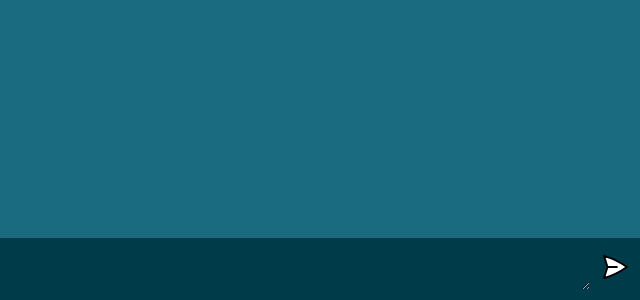
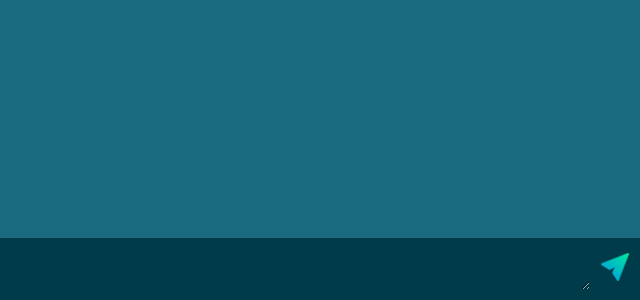
Before and after one commit to iamrehanali1/unisolai, a website built with Vite: page client/index.html in a window 1280 px wide. Shown: the part 500-800 px from the top of the page, 640-1280 px from the left. Built offline with nearby package versions, Linux system fonts and the light colour scheme.

Commit message:
changed the send icon

```diff
--- a/client/index.html
+++ b/client/index.html
@@ -13,7 +13,7 @@
 
       <form>
         <textarea name="prompt" rows="1" cols="1" placeholder="Ask UniSol..."></textarea>
-        <button type="submit"><img src="assets/send.svg" alt="send" />
+        <button type="submit"><img src="assets/send.png" alt="send" />
       </form>
     </div>
 
```
Also changed, not shown: client/assets/send.png (added).
